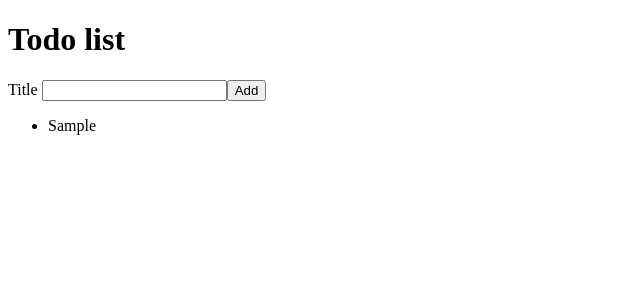
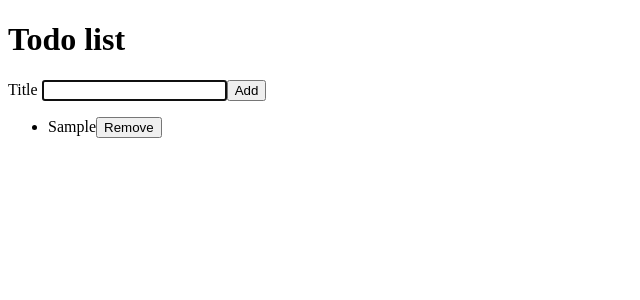
Before and after one commit to Elena-277/react-todo, a React (Create React App) app: page / in a window 1280 px wide. Both pictures are taken after typing "Sample" into the empty fields and a click on the button "Add". Shown: the top 300 px of the page, without its empty margins (0-640 px from the left). Built offline with nearby package versions, Linux system fonts and the light colour scheme.

Commit message:
lesson_1_6

```diff
--- a/src/AddTodoForm.js
+++ b/src/AddTodoForm.js
@@ -1,4 +1,5 @@
 import React from 'react';
+import InputWithLabel from './InputWithLabel';
 
 function AddTodoForm({onAddTodo}) {
     const [todoTitle, setTodoTitle] = React.useState('');
@@ -17,8 +18,7 @@
     }
     return (
         <form onSubmit={handleAddTodo}>
-            <label htmlFor="todoTitle">Title </label>
-            <input id="todoTitle" name="title" value={todoTitle} onChange={handleTitleChange}></input>
+            <InputWithLabel todoTitle={todoTitle} handleTitleChange ={handleTitleChange}>Title</InputWithLabel>
             <button>Add</button>
         </form>
     );
--- a/src/App.js
+++ b/src/App.js
@@ -18,12 +18,21 @@
 
   function addTodo(newTodo){
     return setTodoList([...todoList, newTodo]);
+  };
+
+  function removeTodo(id) {
+    function checkid(item) {
+      return item.id != id;
+    }
+    const newTodoList = todoList.filter(checkid);
+    setTodoList(newTodoList);
   }
+
   return (
     <>
       <h1>Todo list</h1>
       <AddTodoForm onAddTodo={addTodo}/>
-      <TodoList todoList={todoList} />
+      <TodoList todoList={todoList} onRemoveTodo={removeTodo}/>
     </>
   );
 }
--- /dev/null
+++ b/src/InputWithLabel.js
@@ -0,0 +1,18 @@
+import React from 'react';
+
+
+function InputWithLabel(props) {
+    const inputRef = React.useRef();
+    React.useEffect(() => {
+        inputRef.current.focus();
+    }
+    );
+    return (
+        <>
+        <label htmlFor="todoTitle">{props.children} </label>
+        <input id="todoTitle" name="title" value={props.todoTitle} onChange={props.handleTitleChange} ref={inputRef}></input>
+        </>
+    );
+  }
+
+  export default InputWithLabel;
--- a/src/TodoList.js
+++ b/src/TodoList.js
@@ -1,12 +1,12 @@
 import React from 'react';
 import TodoListItem from './TodoListItem';
 
-function TodoList({todoList}) {
+function TodoList({todoList, onRemoveTodo}) {
     return (
         <ul>
           {
             todoList.map(function(item){
-              return <TodoListItem key={item.id} todo={item} />;
+              return <TodoListItem key={item.id} todo={item} onRemoveTodo={onRemoveTodo}/>;
             }
             )
           }
--- a/src/TodoListItem.js
+++ b/src/TodoListItem.js
@@ -1,8 +1,11 @@
 import React from 'react';
 
-function TodoListItem({todo}) {
+function TodoListItem({todo, onRemoveTodo}) {
     return (
-        <li>{todo.title}</li>
+        <li>
+            {todo.title}
+            <button type="button" onClick={() => onRemoveTodo(todo.id)}>Remove</button>
+        </li>
     );
   }
 
```
